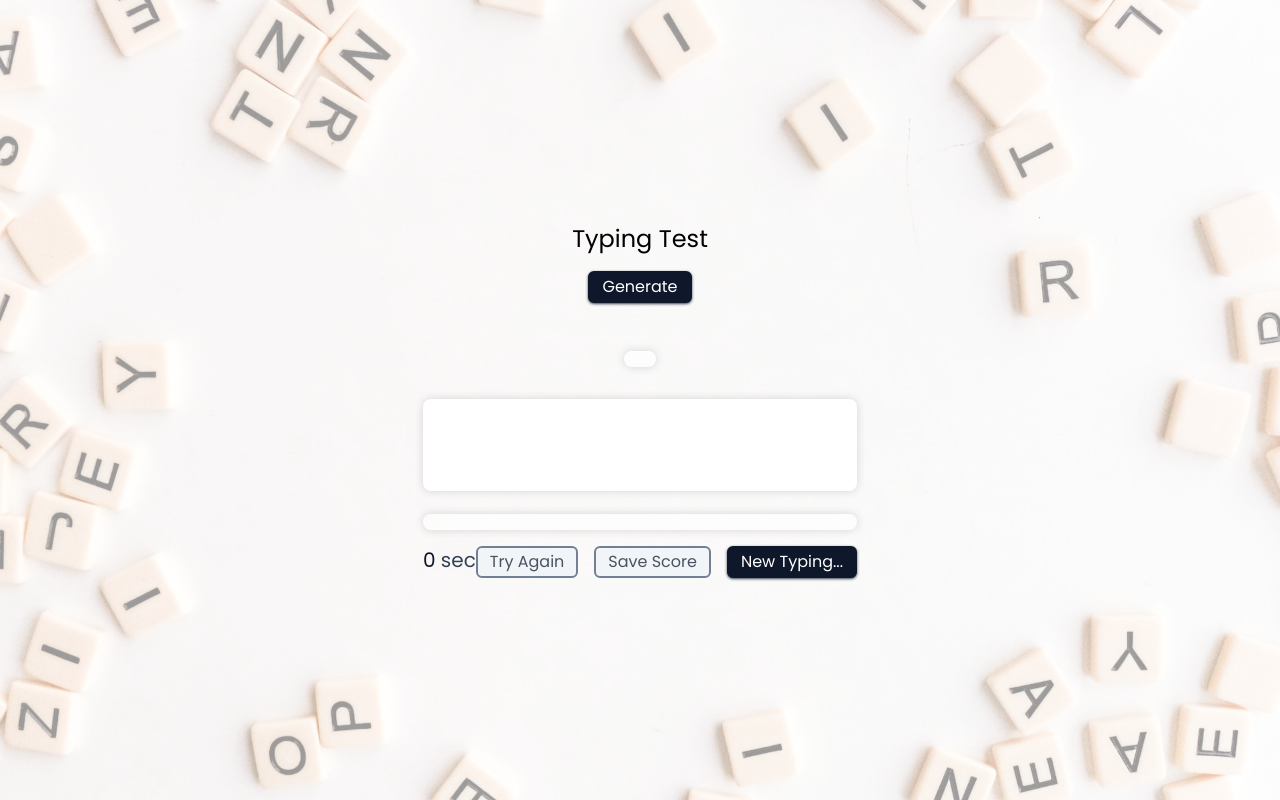
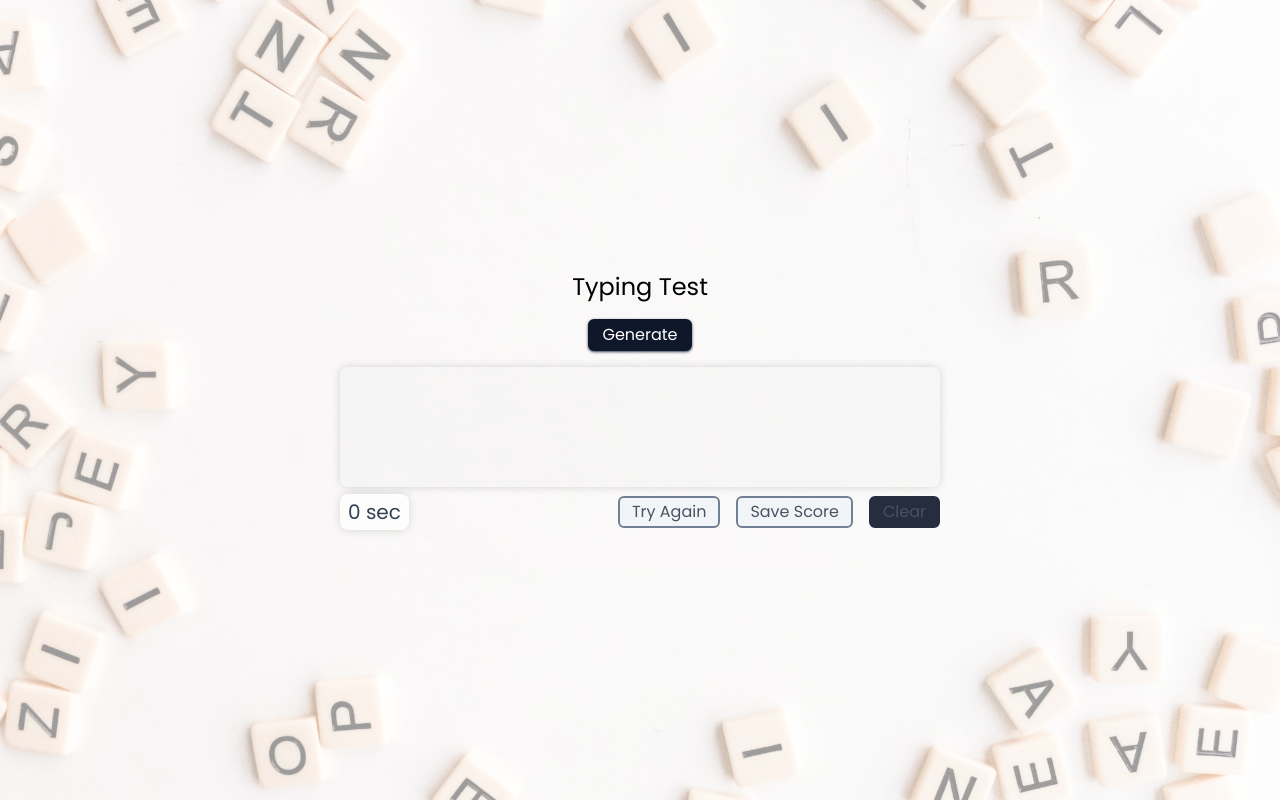
Before and after one commit to rtzboy/CasualProjects, a React (Vite) app: page / in a window 1280 px wide. Built offline with nearby package versions, Linux system fonts and the light colour scheme.

Commit message:
some refactors and added useReducer

```diff
--- /dev/null
+++ b/src/components/typingTest/ArrOfLetters.jsx
@@ -0,0 +1,16 @@
+import Letter from './Letter';
+
+const ArrOfLetters = ({ valueText, correctLetter }) => {
+	if (!valueText) return;
+	return (
+		<p className='text-lg my-4 rounded-lg bg-white/70 px-4 py-2 cus-shadow'>
+			{valueText?.split('').map((letter, idx) => {
+				return (
+					<Letter key={idx} value={letter} correctLetter={correctLetter[idx]} />
+				);
+			})}
+		</p>
+	);
+};
+
+export default ArrOfLetters;
--- /dev/null
+++ b/src/components/typingTest/AuthorInformation.jsx
@@ -0,0 +1,20 @@
+const AuthorInformation = ({ textGenerated }) => {
+	if (!textGenerated.info.author) return;
+	return (
+		<>
+			<p className='text-lg my-4'>
+				<span className='text-slate-600'>
+					{textGenerated.info.author && 'Author: '}{' '}
+				</span>
+				<span className='text-slate-900 font-semibold'>
+					{textGenerated.info.author}
+				</span>
+			</p>
+			<p className='text-lg my-4 italic text-slate-900 rounded-lg bg-white/70 px-4 py-2 cus-shadow'>
+				&quot;{textGenerated.info.content}&quot;
+			</p>
+		</>
+	);
+};
+
+export default AuthorInformation;
--- a/src/components/typingTest/Generate.jsx
+++ b/src/components/typingTest/Generate.jsx
@@ -4,46 +4,38 @@ import useTextGenereted, {
 	loadTextGenerated
 } from '../../lib/hooks/useTextGener';
 import Button from '../buttons/Button';
+import AuthorInformation from './AuthorInformation';
 import TextAreaTyping from './TextAreaTyping';
 
 const Generate = () => {
 	const { textGenerated, setTextAction, setResetTextGener } =
 		useTextGenereted();
 
-	const [typing, setTyping] = useState(false);
+	const [btnGenState, setBtnGenState] = useState(false);
 
 	const contextValue = useMemo(
 		() => ({
-			setTyping,
+			btnGenState,
+			setBtnGenState,
 			setResetTextGener
 		}),
 		// eslint-disable-next-line react-hooks/exhaustive-deps
-		[typing]
+		[btnGenState]
 	);
 
 	return (
 		<>
 			<Button
-				disabled={textGenerated.loading || typing}
+				disabled={textGenerated.loading || btnGenState}
 				onClick={() => loadTextGenerated(setTextAction)}
 			>
 				Generate
 			</Button>
-			<p className='text-lg my-4'>
-				<span className='text-slate-600'>
-					{textGenerated.info.author && 'Author: '}{' '}
-				</span>
-				<span className='text-slate-900 font-semibold'>
-					{textGenerated?.info.author}
-				</span>
-			</p>
-			<p className='text-lg my-4 italic text-slate-900 rounded-lg bg-white/70 px-4 py-2 cus-shadow'>
-				{textGenerated?.info.content}
-			</p>
+			<AuthorInformation textGenerated={textGenerated} />
 			<TypingContext.Provider value={contextValue}>
 				<TextAreaTyping
 					valueText={textGenerated?.info.content}
-					setTyping={setTyping}
+					setBtnGenState={setBtnGenState}
 				/>
 			</TypingContext.Provider>
 		</>
--- a/src/components/typingTest/Letter.jsx
+++ b/src/components/typingTest/Letter.jsx
@@ -1,15 +1,15 @@
 const Letter = ({ value, correctLetter }) => {
 	if (correctLetter === true) {
-		return <span className='tracking-wide text-green-800'>{value}</span>;
+		return <span className='tracking-widest text-green-800'>{value}</span>;
 	}
 	if (correctLetter === false) {
 		return (
-			<span className='tracking-wide font-semibold text-white bg-red-400 rounded'>
+			<span className='tracking-widest font-semibold text-white bg-red-400 rounded'>
 				{value}
 			</span>
 		);
 	}
-	return <span className='text-slate-300 tracking-wide'>{value}</span>;
+	return <span className='text-slate-300 tracking-widest'>{value}</span>;
 };
 
 export default Letter;
--- /dev/null
+++ b/src/components/typingTest/TextArea.jsx
@@ -0,0 +1,12 @@
+const TextArea = ({ className, ...props }) => {
+	return (
+		<textarea
+			{...props}
+			className={`outline-none resize-none rounded-lg ${className || ''}`}
+			wrap='true'
+			rows='4'
+		></textarea>
+	);
+};
+
+export default TextArea;
--- a/src/components/typingTest/TextAreaTyping.jsx
+++ b/src/components/typingTest/TextAreaTyping.jsx
@@ -1,83 +1,30 @@
-import { memo, useCallback, useEffect, useState } from 'react';
-
-import Letter from './Letter';
+import { memo } from 'react';
+import useTyping from '../../lib/hooks/useTyping';
+import ArrOfLetters from './ArrOfLetters';
+import TextArea from './TextArea';
 import Timer from './Timer';
 
-const TextAreaTyping = memo(({ valueText, setTyping }) => {
-	const [isEqual, setIsEqual] = useState(false);
-	const [greaterThan, setGreaterThan] = useState(false);
-	const [value, setValue] = useState(null);
-	const [correctLetter, setCorrectLetter] = useState([]);
-	const [valueTextSplited, setValueTextSplited] = useState('');
-	const [prevValue, setPrevValue] = useState(value);
-
-	useEffect(() => {
-		if (value && valueText) {
-			if (value.length > 0) {
-				setGreaterThan(true);
-				setTyping(true);
-			}
-			if (value?.length === valueText?.length) setIsEqual(true);
-		}
-	}, [valueText, value, setTyping]);
-
-	const calculateLetter = val => {
-		setValue(val);
-		setValueTextSplited(valueText.slice(0, val.length));
-
-		if (val.length < prevValue?.length) {
-			setCorrectLetter(prev => prev.slice(0, -1));
-		}
-	};
-
-	useEffect(() => {
-		setPrevValue(value);
-	}, [value]);
-
-	useEffect(() => {
-		const textArr = valueTextSplited
-			.split('')
-			.map((elm, idx) => elm === value.split('')[idx]);
-		setCorrectLetter(textArr);
-	}, [valueTextSplited, value]);
-
-	const setResetTextAreaTyping = useCallback(() => {
-		setIsEqual(false);
-		setGreaterThan(false);
-		setValue(null);
-		setCorrectLetter([]);
-		setValueTextSplited('');
-		setPrevValue(null);
-	}, []);
+const TextAreaTyping = memo(({ valueText, setBtnGenState }) => {
+	const { infoTyping, correctLetter, calculateLetter, setResetTextAreaTyping } =
+		useTyping(valueText, setBtnGenState);
 
 	return (
 		<div className='mt-4'>
-			<textarea
-				className='text-lg outline-none cus-shadow focus:cus-shadow-md px-3 py-1 resize-none w-full transition-all rounded-lg'
+			<TextArea
+				className='disabled:text-slate-400 min-w-[600px] text-lg cus-shadow focus:cus-shadow-md px-3 py-1 w-full transition-all'
+				disabled={!valueText || infoTyping.isEqual}
 				onChange={evt => {
 					calculateLetter(evt.target.value);
 				}}
-				wrap='true'
-				rows='3'
 				placeholder={valueText && 'Start typing...'}
-				value={value || ''}
+				value={infoTyping.value || ''}
 				onPaste={evt => evt.preventDefault()}
-			></textarea>
-			<p className='text-lg my-4 rounded-lg bg-white/70 px-4 py-2 cus-shadow'>
-				{valueText?.split('').map((letter, idx) => {
-					return (
-						<Letter
-							key={idx}
-							value={letter}
-							correctLetter={correctLetter[idx]}
-						/>
-					);
-				})}
-			</p>
+			/>
+			<ArrOfLetters valueText={valueText} correctLetter={correctLetter} />
 			<Timer
 				resetTyping={setResetTextAreaTyping}
-				isEqual={isEqual}
-				greater={greaterThan}
+				isEqual={infoTyping.isEqual}
+				isZero={infoTyping.isZero}
 			/>
 		</div>
 	);
--- a/src/components/typingTest/Timer.jsx
+++ b/src/components/typingTest/Timer.jsx
@@ -3,8 +3,8 @@ import { useTypingContext } from '../../lib/contexts/typingContext';
 import useTimer from '../../lib/hooks/useTimer';
 import Button from '../buttons/Button';
 
-const Timer = memo(({ resetTyping, isEqual, greater }) => {
-	const { setTyping, setResetTextGener } = useTypingContext();
+const Timer = memo(({ resetTyping, isEqual, isZero }) => {
+	const { btnGenState, setBtnGenState, setResetTextGener } = useTypingContext();
 	const { setStartTimer, setStopTimer, timerValue, setResetTimer } = useTimer();
 
 	useEffect(() => {
@@ -12,31 +12,40 @@ const Timer = memo(({ resetTyping, isEqual, greater }) => {
 	}, [isEqual, setStopTimer]);
 
 	useEffect(() => {
-		if (greater) setStartTimer();
-	}, [greater, setStartTimer]);
+		if (isZero) setStartTimer();
+	}, [isZero, setStartTimer]);
 
 	return (
 		<>
-			<div className='flex justify-between'>
-				<p className='text-slate-900 text-xl'>
+			<div className='flex justify-between items-center'>
+				<p className='text-slate-700 text-xl rounded-lg bg-white/70 px-2 py-1 cus-shadow'>
 					{timerValue} <span className='text-slate-700'>sec</span>
 				</p>
 				<div className='flex gap-4'>
-					<Button kind='secondary' disabled>
+					<Button
+						disabled={!isEqual}
+						kind='secondary'
+						onClick={() => {
+							resetTyping();
+							setResetTimer();
+							setBtnGenState(false);
+						}}
+					>
 						Try Again
 					</Button>
-					<Button kind='secondary' disabled>
+					<Button disabled={!isEqual} kind='secondary'>
 						Save Score
 					</Button>
 					<Button
+						disabled={!btnGenState || !isEqual}
 						onClick={() => {
-							setTyping();
+							setBtnGenState();
 							setResetTimer();
 							resetTyping();
 							setResetTextGener();
 						}}
 					>
-						New Typing...
+						Clear
 					</Button>
 				</div>
 			</div>
--- a/src/lib/hooks/useTextGener.js
+++ b/src/lib/hooks/useTextGener.js
@@ -1,50 +1,30 @@
-import { useState } from 'react';
+import { useReducer } from 'react';
 import generateText from '../api/api_quote';
+import textGeneretedReducer from '../reducers/textGeneretedReducer';
+
+const INITIAL_INFO = {
+	info: {
+		author: '',
+		content: ''
+	},
+	loading: undefined,
+	error: undefined
+};
 
 const useTextGenereted = () => {
-	const [textGenerated, setTextGenerated] = useState({
-		info: {
-			author: '',
-			content: ''
-		},
-		loading: undefined,
-		error: undefined
-	});
+	const [textGenerated, dispatch] = useReducer(
+		textGeneretedReducer,
+		INITIAL_INFO
+	);
 
-	const startGetQuote = () => {
-		setTextGenerated(prev => ({
-			...prev,
-			loading: true,
-			error: false
-		}));
-	};
+	const startGetQuote = () => dispatch({ type: 'startGetQuote' });
 
-	const setInfoQuote = info => {
-		setTextGenerated(prev => ({
-			...prev,
-			info,
-			loading: false
-		}));
-	};
+	const setInfoQuote = info => dispatch({ type: 'setInfoQuote', info });
 
-	const setErrQuote = error => {
-		setTextGenerated(prev => ({
-			...prev,
-			loading: false,
-			error
-		}));
-	};
+	const setErrQuote = error => dispatch({ type: 'setErrQuote', error });
 
-	const setResetTextGener = () => {
-		setTextGenerated({
-			info: {
-				author: '',
-				content: ''
-			},
-			loading: undefined,
-			error: undefined
-		});
-	};
+	const setResetTextGener = () =>
+		dispatch({ type: 'setResetTextGener', INITIAL_INFO });
 
 	return {
 		textGenerated,
--- a/src/lib/hooks/useTimer.js
+++ b/src/lib/hooks/useTimer.js
@@ -14,7 +14,7 @@ const useTimer = () => {
 
 		intervalId.current = setInterval(() => {
 			setNow(Date.now());
-		}, 10);
+		}, 50);
 	}, []);
 
 	const setStopTimer = () => clearInterval(intervalId.current);
@@ -26,7 +26,7 @@ const useTimer = () => {
 	};
 
 	useEffect(() => {
-		if (startTime && now) setTimerValue(((now - startTime) / 1000).toFixed(3));
+		if (startTime && now) setTimerValue(((now - startTime) / 1000).toFixed(2));
 	}, [startTime, now]);
 
 	return { setStartTimer, setStopTimer, timerValue, setResetTimer };
--- /dev/null
+++ b/src/lib/hooks/useTyping.js
@@ -0,0 +1,56 @@
+import { useCallback, useEffect, useState } from 'react';
+
+const useTyping = (valueText, setBtnGenState) => {
+	const [isEqual, setIsEqual] = useState(false);
+	const [isZero, setIsZero] = useState(false);
+	const [value, setValue] = useState('');
+	const [correctLetter, setCorrectLetter] = useState([]);
+	const [valueTextSplited, setValueTextSplited] = useState('');
+	const [prevValue, setPrevValue] = useState(value);
+
+	const calculateLetter = val => {
+		setValue(val);
+		setValueTextSplited(valueText.slice(0, val.length));
+		if (val.length < prevValue?.length) {
+			setCorrectLetter(prev => prev.slice(0, -1));
+		}
+	};
+
+	useEffect(() => {
+		setPrevValue(value);
+		if (value.length > 0) {
+			setIsZero(true);
+			setBtnGenState(true);
+			if (value.length === valueText.length) setIsEqual(true);
+		}
+	}, [valueText, value, setBtnGenState]);
+
+	useEffect(() => {
+		const textArr = valueTextSplited
+			.split('')
+			.map((elm, idx) => elm === value.split('')[idx]);
+		setCorrectLetter(textArr);
+	}, [valueTextSplited, value]);
+
+	const setResetTextAreaTyping = useCallback(() => {
+		setIsEqual(false);
+		setIsZero(false);
+		setValue('');
+		setCorrectLetter([]);
+		setValueTextSplited('');
+		setPrevValue('');
+	}, []);
+
+	return {
+		infoTyping: {
+			isEqual,
+			isZero,
+			value
+		},
+		correctLetter,
+		calculateLetter,
+		setResetTextAreaTyping
+	};
+};
+
+export default useTyping;
--- /dev/null
+++ b/src/lib/reducers/textGeneretedReducer.js
@@ -0,0 +1,32 @@
+const textGeneretedReducer = (state, action) => {
+	switch (action.type) {
+		case 'startGetQuote':
+			return {
+				...state,
+				loading: true,
+				error: false
+			};
+
+		case 'setInfoQuote':
+			return {
+				...state,
+				info: action.info,
+				loading: false
+			};
+
+		case 'setErrQuote':
+			return {
+				...state,
+				loading: false,
+				error: action.error
+			};
+
+		case 'setResetTextGener':
+			return action.INITIAL_INFO;
+
+		default:
+			throw new Error('Invalid action type: ' + action.type);
+	}
+};
+
+export default textGeneretedReducer;
```
